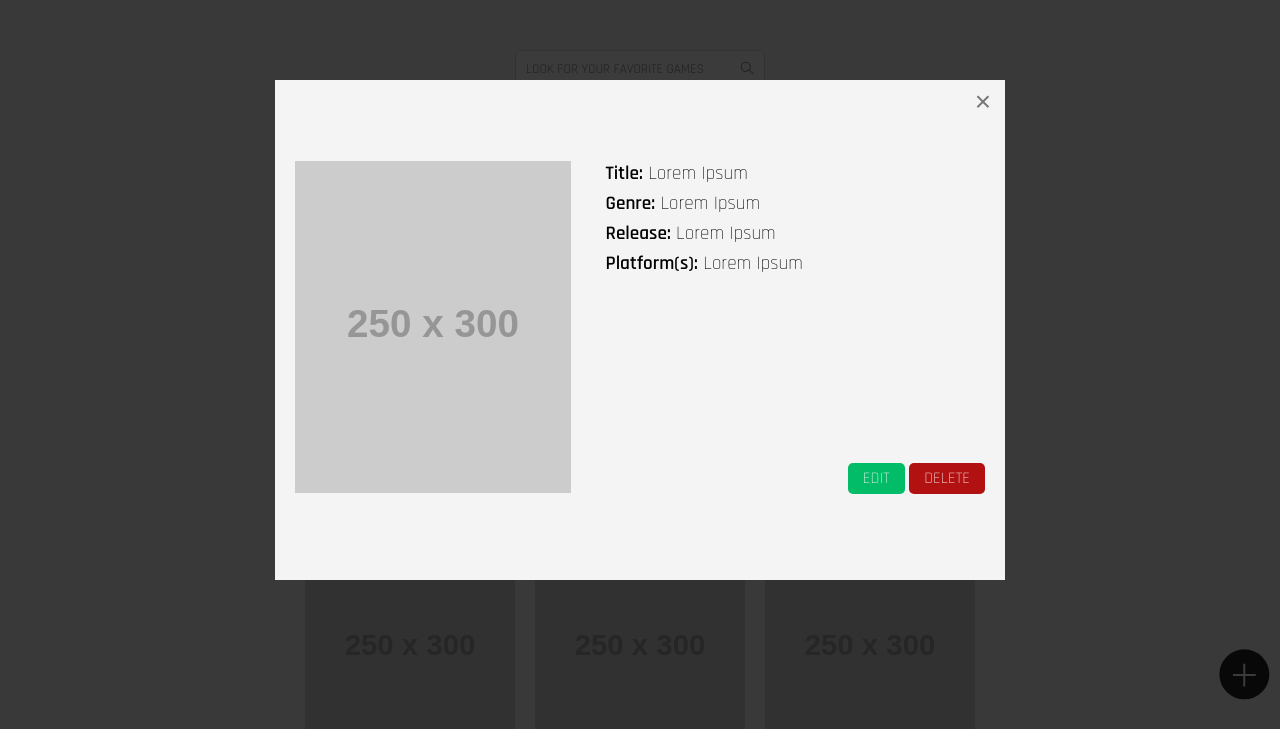
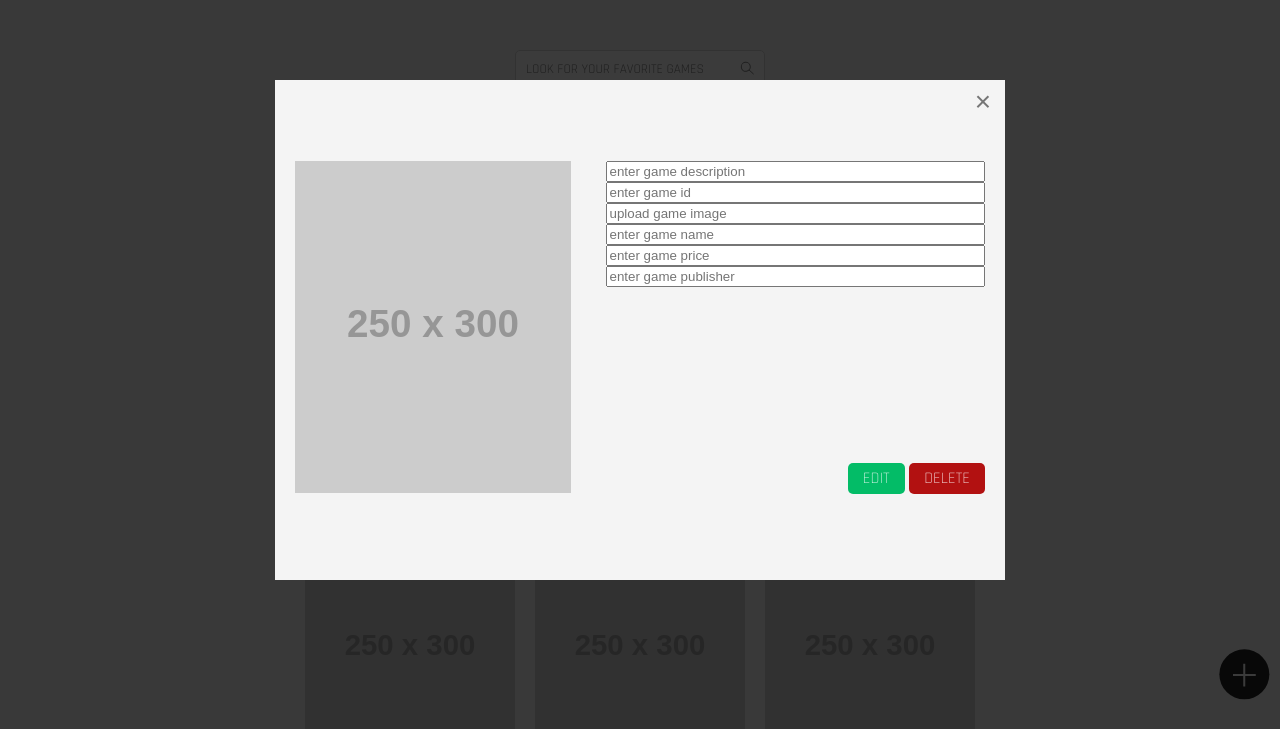
Before and after one commit to jorgepizzati/reactGameSkeleton, a website: page games.html in a window 1280 px wide. Both pictures are taken after a click on the link 409 px from the left and 379 px from the top of the page. Shown: the part 70-799 px from the top of the page. Drawn offline with nearby package versions, Linux system fonts and the light colour scheme; placeholder pictures from the web are drawn by us.

Commit message:
Add files via upload

```diff
--- a/games.html
+++ b/games.html
@@ -158,7 +158,7 @@
 					</a>
 				</li>
 			</ul>
-			<a class="addGame open-popup-link" href="#add-popup"><img src="build/img/add-button.png" alt=""></a>
+			<div class="addGameContainer"><a class="addGame open-popup-link" href="#add-popup"><img src="build/img/add-button.png" alt="plus-sign"></a></div>
 		</main>
 	</div>
 	<!-- EDIT/DELETE POPUP -->
@@ -166,12 +166,14 @@
   		<section>
   			<div class="gameThumbnail"><img src="http://via.placeholder.com/250x300"></div>
   			<div class="gameInfo">
-  				<ul>
-					<li><strong>Title:</strong> Lorem Ipsum</li>
-					<li><strong>Genre:</strong> Lorem Ipsum</li>
-					<li><strong>Release:</strong> Lorem Ipsum</li>
-					<li><strong>Platform(s):</strong> Lorem Ipsum</li>
-				</ul>
+  				<form class="editGame" action="/.php">
+					<input class="description" type="text" name="Description" placeholder="enter game description"><br>
+					<input class="id" type="text" name="ID" placeholder="enter game id"><br>
+					<input class="image" type="text" name="Image" placeholder="upload game image"><br>
+					<input class="name" type="text" name="Name" placeholder="enter game name"><br>
+					<input class="price" type="text" name="Price" placeholder="enter game price"><br>
+					<input class="publisher" type="text" name="Publisher" placeholder="enter game publisher"><br>
+				</form>
 				<div class="gameOptions">
 					<a href="" class="edit">Edit</a>
 					<a href="" class="delete">Delete</a>
@@ -184,12 +186,14 @@
   		<section>
   			<div class="thumbnailUpload"><img src="http://via.placeholder.com/250x300"></div>
   			<div class="addInfo">
-  				<ul>
-					<li><strong>Title:</strong> Lorem Ipsum</li>
-					<li><strong>Genre:</strong> Lorem Ipsum</li>
-					<li><strong>Release:</strong> Lorem Ipsum</li>
-					<li><strong>Platform(s):</strong> Lorem Ipsum</li>
-				</ul>
+  				<form class="addGame" action="/.php">
+					<input class="description" type="text" name="Description" placeholder="enter game description"><br>
+					<input class="id" type="text" name="ID" placeholder="enter game id"><br>
+					<input class="image" type="text" name="Image" placeholder="upload game image"><br>
+					<input class="name" type="text" name="Name" placeholder="enter game name"><br>
+					<input class="price" type="text" name="Price" placeholder="enter game price"><br>
+					<input class="publisher" type="text" name="Publisher" placeholder="enter game publisher"><br>
+				</form>
 				<div class="gameOptions">
 					<a href="" class="save">Save</a>
 					<a href="" class="cancel">Cancel</a>
--- a/src/sass/style.scss
+++ b/src/sass/style.scss
@@ -261,7 +261,7 @@ main.productMain{
 			margin: initial;
 		}
 	}
-	.addGame{
+	.addGameContainer{
 	    width: 100%;
 	    max-width: 1800px;
 	    margin: 0 auto;
@@ -270,15 +270,15 @@ main.productMain{
 	    right: 20px;
 	    left: 0;
 	    transition: all 0.5s ease;
-		img{
-			float: right;
-			vertical-align: middle;
+	    a{
+	    	float: right;
+			img{
+				float: right;
+				vertical-align: middle;
+
+			}
 		}
 	}
-	// :active{
-	// 	transform: rotate(45deg);
-	// 	transition: all 0.5s ease;
-	// }
 }
 
 // EDIT/DELETE/ADD GAME POPUP
@@ -336,6 +336,13 @@ main.productMain{
 				}
 			}
 		}
+	}
+}
+
+form.editGame,
+form.addGame{
+	input{
+		width: 100%;
 	}
 }
 /*****************r*************************
```
Also changed, not shown: build/css/style.css.
